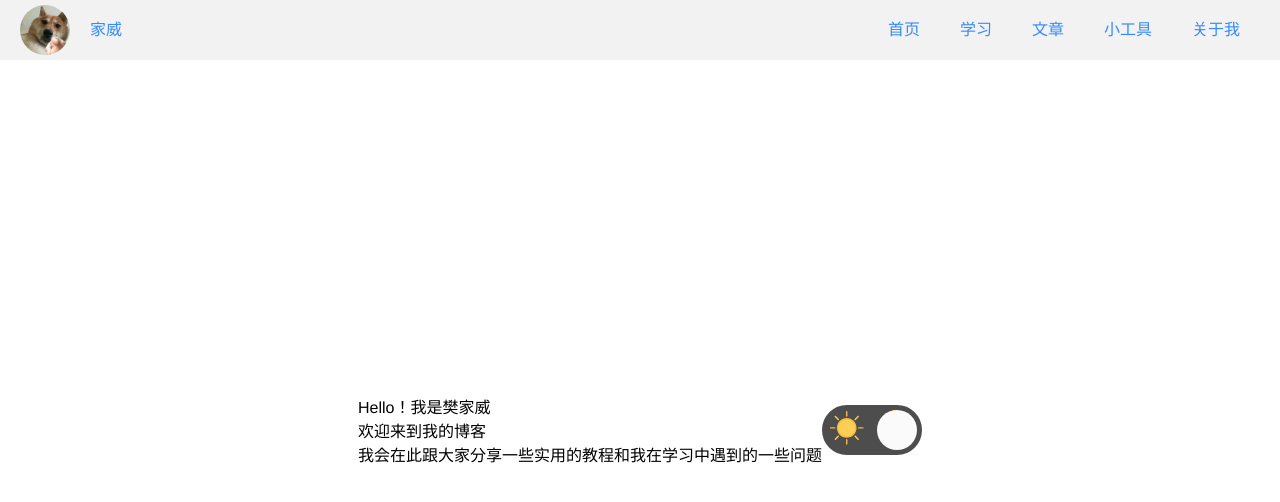
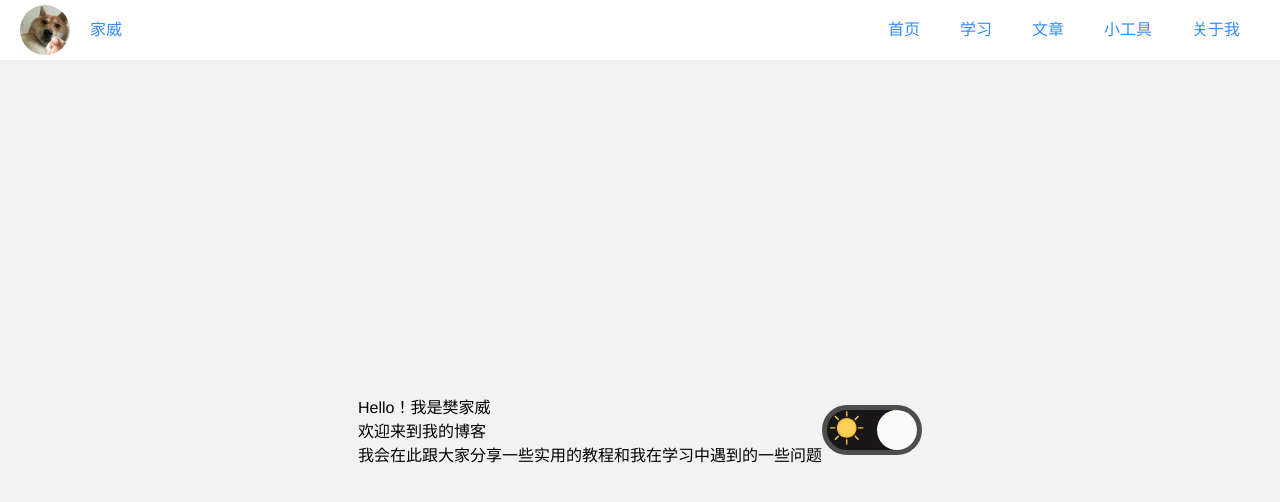
Before and after one commit to Yuban32/YubanBlogWeb, a Vue app: page / in a window 1280 px wide. Shown: the top 502 px of the page. Built offline with nearby package versions, Linux system fonts and the light colour scheme.

Commit message:
'完成主题切换功能'

```diff
--- a/src/App.vue
+++ b/src/App.vue
@@ -12,21 +12,7 @@
 </template>
 
 <style>
-:root{
-  /* 白色系主题
-  导航栏字体颜色是 #338bff;
-  导航栏背景颜色是 #f2f2f2;
-  home背景颜色是 #fff;
-  */
-  /* 暗色系主题
-  导航栏背景颜色 #242526
-  导航栏字体颜色 #f5f6f7
-  home背景颜色 #18191a
-  */
-    --nav_text_color:#338bff;
-    --theme_hemo_bg_color:#fff;
-    --theme_nav_bg_color:#F2F2F2;
-}
+
   *{
     font-family: Avenir, Helvetica, Arial, sans-serif;
     padding: 0;
--- /dev/null
+++ b/src/assets/css/theme.css
@@ -0,0 +1,15 @@
+:root {
+    /* 白色系主题
+导航栏字体颜色是 #338bff;
+导航栏背景颜色是 #f2f2f2;
+home背景颜色是 #fff;
+*/
+    /* 暗色系主题
+导航栏背景颜色 #242526
+导航栏字体颜色 #f5f6f7
+home背景颜色 #18191a
+*/
+    --nav_text_color:#338bff;
+    --theme_home_bg_color:#f2f2f2;
+    --theme_nav_bg_color:#fff;
+}
--- a/src/components/theme_toggle.vue
+++ b/src/components/theme_toggle.vue
@@ -40,30 +40,28 @@
         data() {
             return {
                 right: 0,
-                themeColor: {
-                    navTextColor: '#338bff',
-                    themeHomeBgColor: '#fff',
-                    themeNavBgColor: '#F2F2F2'
-                }
+
             }
         },
         methods: {
             toggle() {
+                const root = document.documentElement;
                 if (this.right == 0) {
                     // dark
                     this.right = '50px';
-                    this.themeColor.navTextColor = '#242526';
-                    this.themeColor.themeHomeBgColor = '#f2f2f2';
-                    this.themeColor.themeNavBgColor = '#fff';
-                    console.log(this.themeColor)
+
+                     root.style.setProperty('--nav_text_color','#f5f6f7')
+                    root.style.setProperty('--theme_home_bg_color','#18191a')
+                    root.style.setProperty('--theme_nav_bg_color','#242526')
+                    root.style.setProperty('--global_text_color','#000')
 
                 } else {
                     // white
                     this.right = 0;
-                    this.themeColor.navTextColor = '#338bff';
-                    this.themeColor.themeHomeBgColor = '#fff';
-                    this.themeColor.themeNavBgColor = '#F2F2F2';
-                    console.log(this.themeColor)
+                   root.style.setProperty('--nav_text_color','#242526')
+                    root.style.setProperty('--theme_home_bg_color','#f2f2f2')
+                    root.style.setProperty('--theme_nav_bg_color','#fff')
+                    root.style.setProperty('--global_text_color','#fff')
                 }
             }
         }
@@ -71,22 +69,6 @@
 </script>
 
 <style>
-    :root {
-        /* 白色系主题
-  导航栏字体颜色是 #338bff;
-  导航栏背景颜色是 #f2f2f2;
-  home背景颜色是 #fff;
-  */
-        /* 暗色系主题
-  导航栏背景颜色 #242526
-  导航栏字体颜色 #f5f6f7
-  home背景颜色 #18191a
-  */
-        --nav_text_color: v-bind(themeColor.navTextColor);
-        --theme_home_bg_color: v-bind(themeColor.themeHomeBgColor);
-        --theme_nav_bg_color: v-bind(themeColor.themeNavBgColor);
-    }
-
     #theme-toggle-wrap {
         width: 90px;
         height: 40px;
@@ -94,7 +76,8 @@
         justify-content: space-around;
         align-items: center;
         position: relative;
-        background-color: #4d4d4d;
+        background-color: #181616;
+        /* background-color: v-bind(navTextColor); */
         border: 5px solid #4d4d4d;
         border-radius: 50px;
     }
--- a/src/main.js
+++ b/src/main.js
@@ -1,4 +1,4 @@
 import { createApp } from 'vue'
 import App from './App.vue'
-
+import './assets/css/theme.css'
 createApp(App).mount('#app')
```
